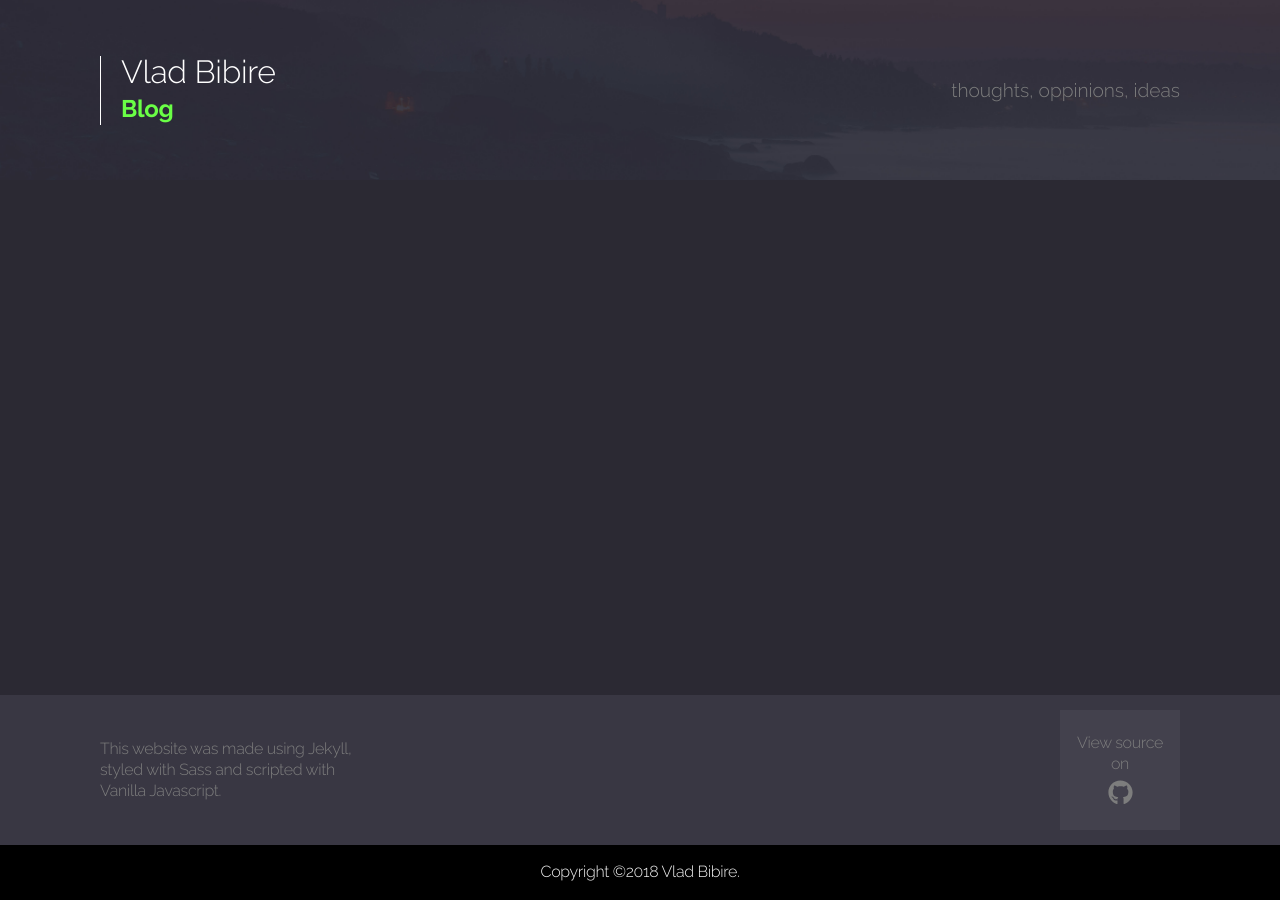
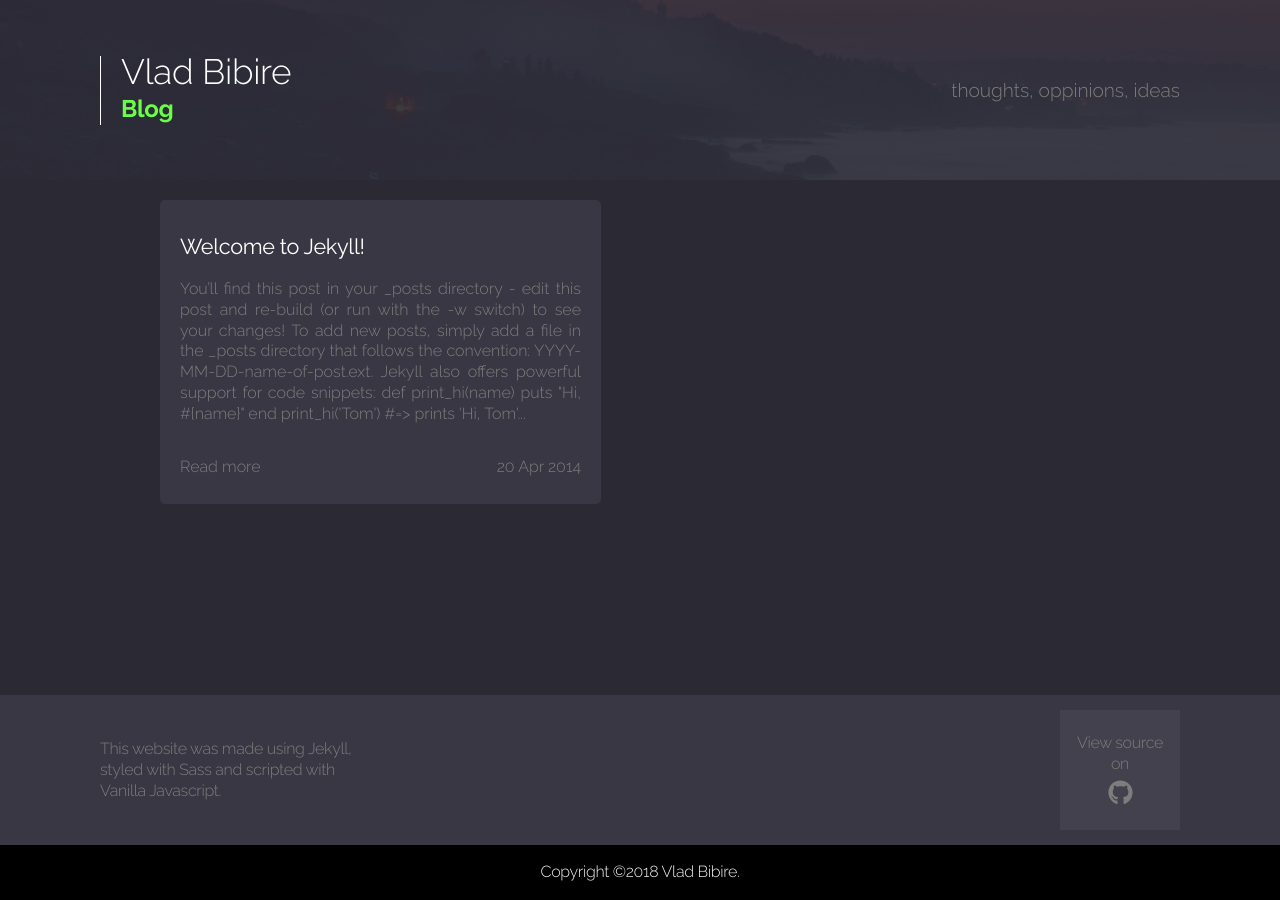
Before and after one commit to hexblend/PersonalWebsiteV2, a Jekyll site: the page built from blog.html, in a window 1280 px wide. Built offline with Jekyll 4.4.1, drawn with Linux system fonts in a browser that asks for light colours; nearby versions of some CDN libraries; Markdown is read by kramdown in place of the engine named in the settings.

Commit message:
Blog page layout + design

```diff
--- a/_posts/2014-04-20-welcome-to-jekyll.markdown
+++ b/_posts/2014-04-20-welcome-to-jekyll0.markdown
@@ -4,9 +4,10 @@ title:  "Welcome to Jekyll!"
 date:   2014-04-20 09:11:03
 categories: jekyll update
 ---
-
+<!-- excerpt.start -->
 You'll find this post in your `_posts` directory - edit this post and re-build (or run with the `-w` switch) to see your changes!
 To add new posts, simply add a file in the `_posts` directory that follows the convention: YYYY-MM-DD-name-of-post.ext.
+<!-- excerpt.end -->
 
 Jekyll also offers powerful support for code snippets:
 
--- a/_scss/3-includes/_blogHeader.scss
+++ b/_scss/3-includes/_blogHeader.scss
@@ -30,13 +30,14 @@ header.blog-header {
       margin: 0;
       padding: 0;
       color: $white;
-      font-size: 2em;
+      font-size: 2.2em;
     }
     h2{
       margin: 0;
       padding: 5px 0 0 0;
       color: $green;
       font-weight: 700;
+      font-size: 1.5em;
     }
   }
   .right-description {
--- a/_scss/3-includes/_footer.scss
+++ b/_scss/3-includes/_footer.scss
@@ -1,6 +1,6 @@
 footer{
   text-align: center;
-  // margin-top: 100px;
+  // margin-top: 20px;
   position: absolute;
   bottom: 0; right: 0; left: 0;
 
--- a/blog.html
+++ b/blog.html
@@ -5,13 +5,17 @@ title: Blog |
 
 {% include blogHeader.html %}
 
-<!-- <div class="blog-wrapper">
-  <div id="home">
-    <h1>Blog Posts</h1>
-    <ul class="posts">
-      {% for post in site.posts %}
-        <li><span>{{ post.date | date_to_string }}</span> &raquo; <a href="{{ post.url }}">{{ post.title }}</a></li>
-      {% endfor %}
-    </ul>
-  </div>
-</div> -->
+<div class="blog-wrapper">
+
+  {% for post in site.posts %}
+  <a href="{{ post.url }}"><div class="postprev-container">
+    <h3>{{ post.title }}</h3>
+    <p>{{ post.content | strip_html | truncatewords: 60 }}</p>
+    <div class="postprev-footer">
+      <p id="readmore">Read more</p>
+      <p>{{ post.date | date_to_string }}</p>
+    </div>
+  </div></a>
+  {% endfor %}
+
+</div>
--- a/css/main.css
+++ b/css/main.css
@@ -306,6 +306,18 @@ body {
   line-height: 1.3em;
   color: #7d7d7d; }
 
+a:visited {
+  text-decoration: none; }
+
+a:hover {
+  text-decoration: none; }
+
+a:focus {
+  text-decoration: none; }
+
+a:hover, a:active {
+  text-decoration: none; }
+
 footer {
   text-align: center;
   position: absolute;
@@ -405,12 +417,13 @@ header.blog-header {
       margin: 0;
       padding: 0;
       color: #fff;
-      font-size: 2em; }
+      font-size: 2.2em; }
     header.blog-header .left-titles h2 {
       margin: 0;
       padding: 5px 0 0 0;
       color: #6aff46;
-      font-weight: 700; }
+      font-weight: 700;
+      font-size: 1.5em; }
   header.blog-header .right-description p {
     font-size: 1.2em;
     font-weight: 200;
@@ -421,3 +434,60 @@ header.blog-header {
     @media (max-width: 605px) {
       header.blog-header .right-description p {
         font-size: 1.1em; } }
+
+.blog-wrapper {
+  padding: 0 150px;
+  margin-top: 10px;
+  display: -ms-flexbox;
+  display: flex;
+  -ms-flex-direction: row;
+      flex-direction: row;
+  -ms-flex-wrap: wrap;
+      flex-wrap: wrap;
+  -ms-flex-pack: justify;
+      justify-content: space-between;
+  transition: .3s ease-in-out; }
+  @media (max-width: 1150px) {
+    .blog-wrapper {
+      padding: 0 85px; } }
+  @media (max-width: 605px) {
+    .blog-wrapper {
+      padding: 0 15px; } }
+  .blog-wrapper a {
+    text-decoration: none;
+    transition: .3s ease-in-out;
+    margin: 10px 10px 20px 10px;
+    width: 45%; }
+    .blog-wrapper a:hover {
+      -webkit-transform: scale(1.05);
+              transform: scale(1.05);
+      box-shadow: 0 14px 28px rgba(0, 0, 0, 0.25), 0 10px 10px rgba(0, 0, 0, 0.22); }
+    .blog-wrapper a:hover #readmore {
+      color: #fff;
+      border-bottom: 1px solid #fff; }
+    @media (max-width: 990px) {
+      .blog-wrapper a {
+        width: 100%; } }
+    .blog-wrapper a .postprev-container {
+      background: #393743;
+      text-decoration: none;
+      color: #7d7d7d;
+      padding: 15px 20px 10px 20px;
+      border-radius: 5px; }
+      .blog-wrapper a .postprev-container h3 {
+        color: #fff;
+        font-weight: 400;
+        font-size: 1.35em; }
+      .blog-wrapper a .postprev-container p {
+        font-weight: 200;
+        letter-spacing: 0;
+        text-align: justify; }
+      .blog-wrapper a .postprev-container .postprev-footer {
+        display: -ms-flexbox;
+        display: flex;
+        -ms-flex-pack: justify;
+            justify-content: space-between; }
+        .blog-wrapper a .postprev-container .postprev-footer p:first-child {
+          color: #7d7d7d;
+          border-bottom: 1px solid #393743;
+          transition: .2s ease-in-out; }
```
Also changed, not shown: _scss/2-defaults/_generals.scss (+7 -0 lines), _scss/4-pages/_blog.scss (+63 -3 lines), README.md, 5 other files.
